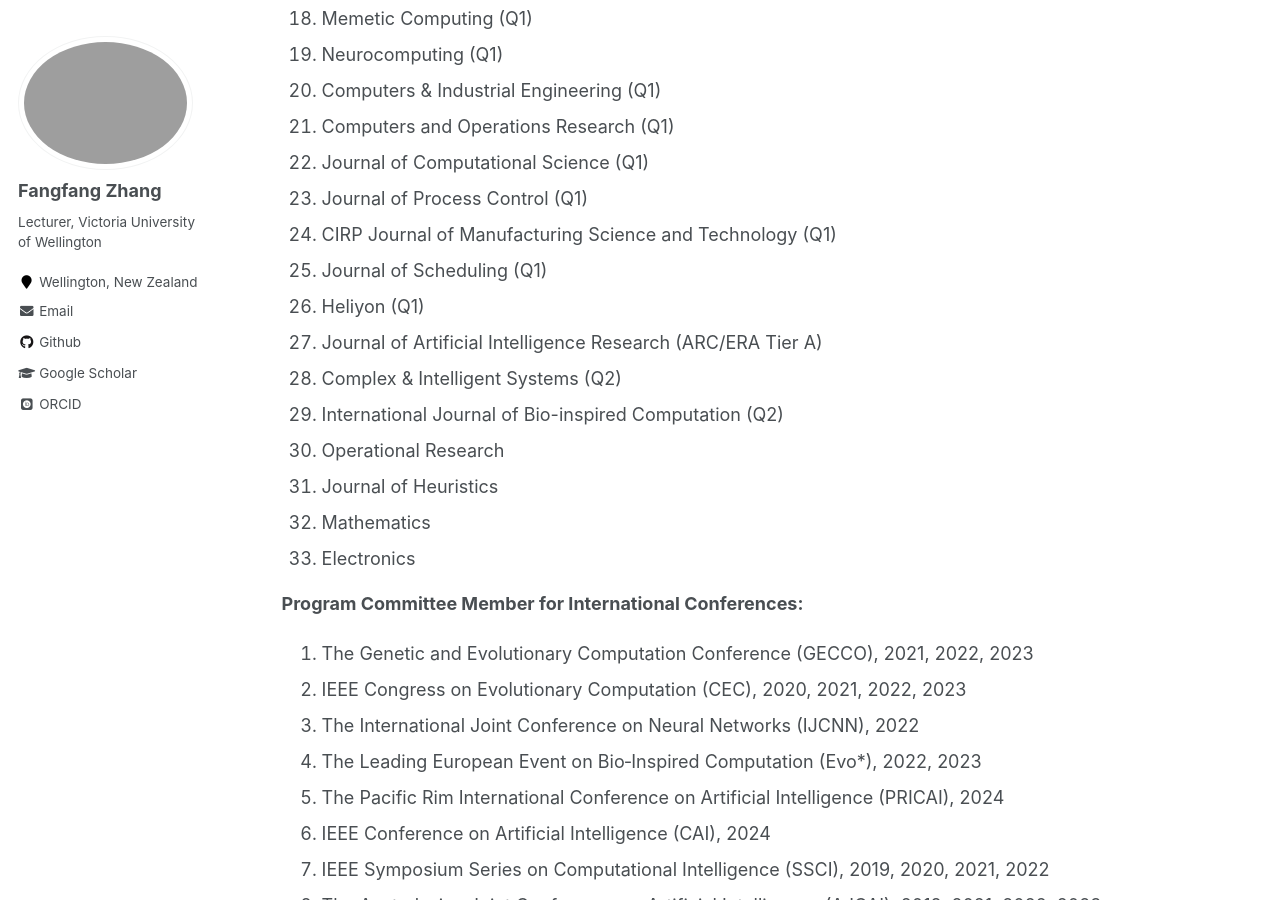
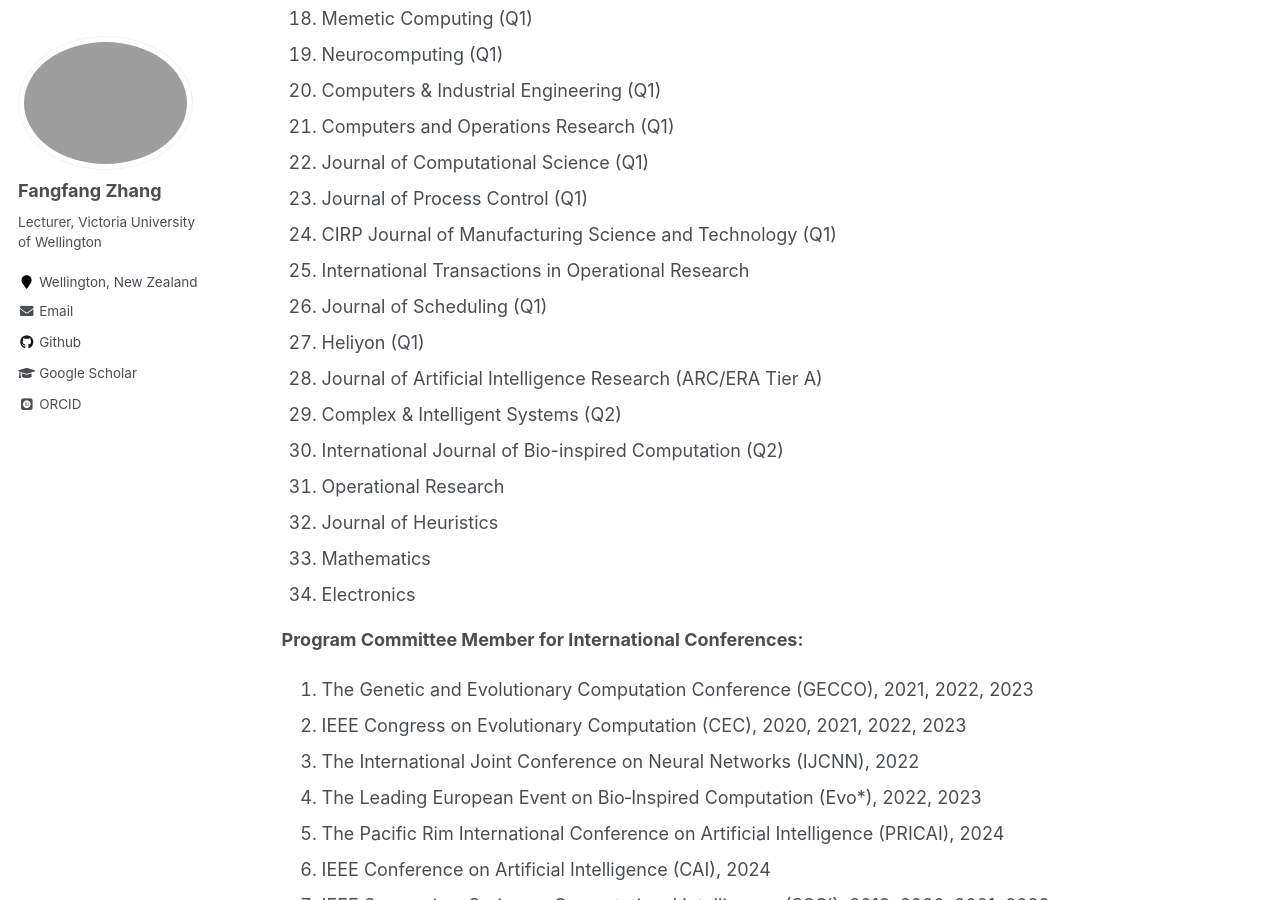
Before and after one commit to fangfang-zhang/fangfang-zhang.github.io, a Jekyll site: the page built from _pages/professional-activities.md, in a window 1280 px wide and 900 px high, scrolled down 2582 px. Built offline with Jekyll 4.4.1, drawn with Linux system fonts in a browser that asks for light colours; some web fonts are replaced.

Commit message:
reviewers

```diff
--- a/_pages/professional-activities.md
+++ b/_pages/professional-activities.md
@@ -89,6 +89,7 @@ ul li { padding: 5px 0px; }
 <li> Journal of Computational Science (Q1) </li>
 <li> Journal of Process Control (Q1) </li>
 <li> CIRP Journal of Manufacturing Science and Technology (Q1) </li>
+<li> International Transactions in Operational Research </li>
 <li> Journal of Scheduling (Q1) </li>
 <li> Heliyon (Q1) </li>
 <li> Journal of Artificial Intelligence Research (ARC/ERA Tier A) </li>
```
Also changed, not shown: 1 other file.
